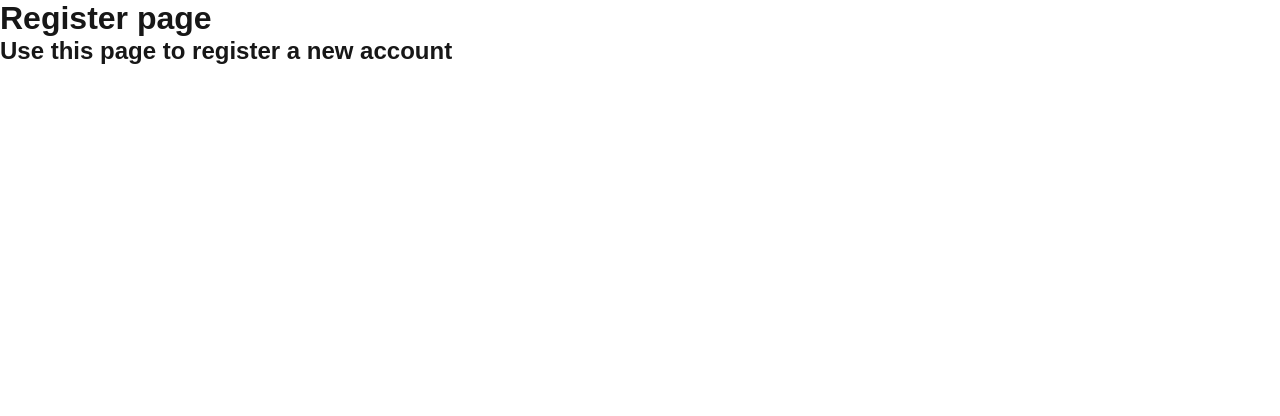
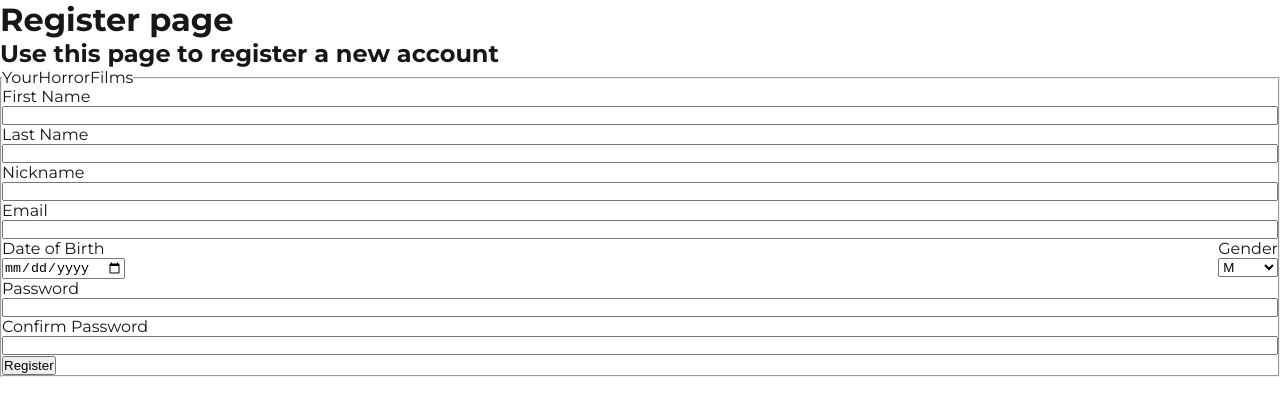
Before and after one commit to mLuisKm/short-horror-films-streaming, a Next.js app: page /register in a window 1280 px wide. Shown: the top 416 px of the page. Built offline with nearby package versions, Linux system fonts and the light colour scheme.

Commit message:
Added bcrypt to hash passwords. Created a post api for register. Connected form with the api

```diff
--- a/app/(auth)/register/page.jsx
+++ b/app/(auth)/register/page.jsx
@@ -1,9 +1,11 @@
 import PageIdentifier from "@/components/PageIdentifier/PageIdentifier"
 import PageDescription from "@/components/PageDescription/PageDescription"
+import RegisterForm from "@/components/RegisterForm/RegisterForm"
 export default function Register() {
     return (
         <PageIdentifier nombre="Register">
             <PageDescription description="register a new account"/>
+            <RegisterForm/>
         </PageIdentifier>
     )
 }
--- /dev/null
+++ b/app/api/register/route.js
@@ -0,0 +1,5 @@
+import { NextResponse } from 'next/server';
+export async function POST(request) {
+  const res = await request.json()
+  return Response.json({ res })
+}
--- a/app/globals.css
+++ b/app/globals.css
@@ -1,3 +1,5 @@
+@import url('https://fonts.googleapis.com/css2?family=Montserrat:wght@100;200;300;400;500;600;700;800;900&display=swap');
+
 :root {
   --background: #ffffff;
   --foreground: #171717;
@@ -19,7 +21,7 @@ body {
 body {
   color: var(--foreground);
   background: var(--background);
-  font-family: Arial, Helvetica, sans-serif;
+  font-family: 'Montserrat', sans-serif;
   -webkit-font-smoothing: antialiased;
   -moz-osx-font-smoothing: grayscale;
 }
--- /dev/null
+++ b/components/RegisterForm/RegisterForm.jsx
@@ -0,0 +1,81 @@
+'use client';
+import { useState } from 'react';
+import styles from './RegisterForm.module.css';
+import { hashPassword } from '@/utils/hasher';
+
+export default function RegisterForm() {
+    const [gender, setGender] = useState('M');
+    const handleSubmit = async (event) => {
+        event.preventDefault();
+        const formData = new FormData(event.target);
+        const data = {
+            firstName: formData.get('user-first-name'),
+            lastName: formData.get('user-last-name'),
+            nickname: formData.get('user-nickname'),
+            email: formData.get('user-email'),
+            dob: formData.get('user-dob'),
+            gender: gender,
+            password: await hashPassword(formData.get('user-password')),
+            }
+        const response = await fetch('/api/register', {
+            method: 'POST',
+            headers: {
+                'Content-Type': 'application/json',
+            },
+            body: JSON.stringify(data),
+        });
+        const result = await response.json();
+        console.log(result);
+    }
+    return (
+        <div className={styles.formContainer}>
+            <fieldset>
+                <legend>YourHorrorFilms</legend>
+                <div className={styles.formBody}>
+                    <form id='register-form' onSubmit={handleSubmit}>
+                        <div className={styles.formField}>
+                            <label htmlFor="user-first-name">First Name</label>
+                            <input type="text" name='user-first-name' />
+                        </div>
+                        <div className={styles.formField}>
+                            <label htmlFor="user-last-name">Last Name</label>
+                            <input type="text" name='user-last-name' />
+                        </div>
+                        <div className={styles.formField}>
+                            <label htmlFor="user-nickname">Nickname</label>
+                            <input type="text" name='user-nickname' />
+                        </div>
+                        <div className={styles.formField}>
+                            <label htmlFor="user-email">Email</label>
+                            <input type="email" name='user-email' />
+                        </div>
+                        <div className={styles.miniField}>
+                            <div className={styles.formField}>
+                                <label htmlFor='user-dob'>Date of Birth</label>
+                                <input type="date" name='user-dob' />
+                            </div>
+                            <div className={styles.formField}>
+                                <label htmlFor='user-gender'>Gender</label>
+                                <select name="user-gender" id="user-gender" value={gender} onChange={(e) => setGender(e.target.value)}>
+                                    <option value="M">M</option>
+                                    <option value="F">F</option>
+                                </select>
+                            </div>
+                        </div>
+                        <div className={styles.formField}>
+                            <label htmlFor="user-password">Password</label>
+                            <input type="password" name='user-password' />
+                        </div>
+                        <div className={styles.formField}>
+                            <label htmlFor="user-confirm-password">Confirm Password</label>
+                            <input type="password" name='user-password-confirmation' />
+                        </div>
+                        <div className={styles.formSubmit}>
+                            <input type="submit" value="Register" className={styles.formButton}/>
+                        </div>
+                    </form>
+                </div>
+            </fieldset>
+        </div>
+    );
+}
--- /dev/null
+++ b/components/RegisterForm/RegisterForm.module.css
@@ -0,0 +1,9 @@
+.formField {
+    display: flex;
+    flex-direction: column;
+}
+
+.miniField {
+    display: flex;
+    justify-content: space-between;
+}
--- a/package.json
+++ b/package.json
@@ -9,6 +9,8 @@
     "lint": "next lint"
   },
   "dependencies": {
+    "bcrypt": "^6.0.0",
+    "bcryptjs": "^3.0.2",
     "next": "15.4.6",
     "oracledb": "^6.9.0",
     "react": "19.1.0",
--- /dev/null
+++ b/utils/hasher.js
@@ -0,0 +1,11 @@
+import bcrypt from 'bcryptjs';
+export const hashPassword = async (password) => {
+    const salt = await bcrypt.genSalt(10);
+    const hashedPassword = await bcrypt.hash(password, salt);
+    return hashedPassword;
+}
+
+export const verifyPassword = async (password, hashedPassword) => {
+    const isValid = await bcrypt.compare(password, hashedPassword);
+    return isValid;
+}
```
Also changed, not shown: 1 other file (tests, documents, lock files or other folders).
